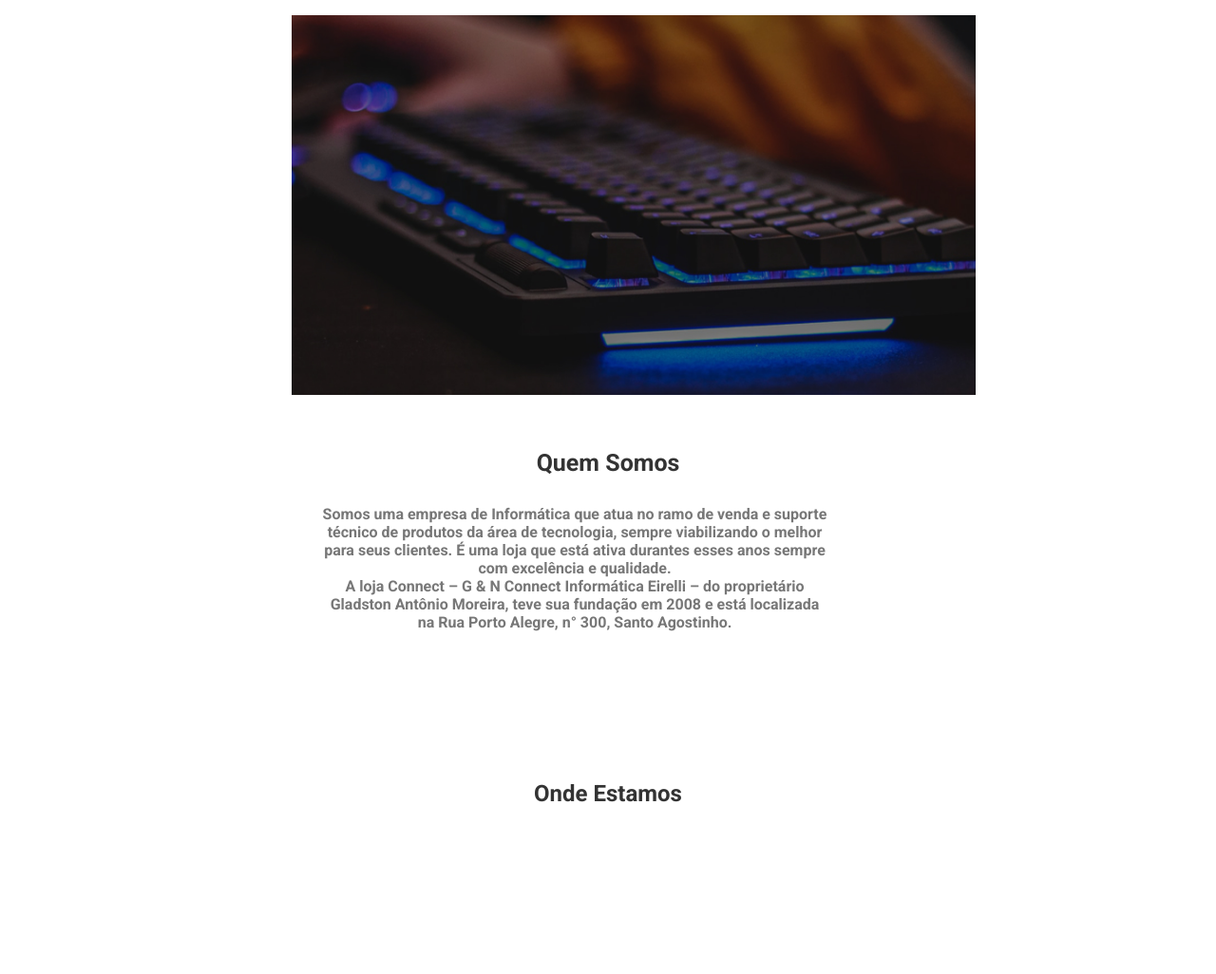
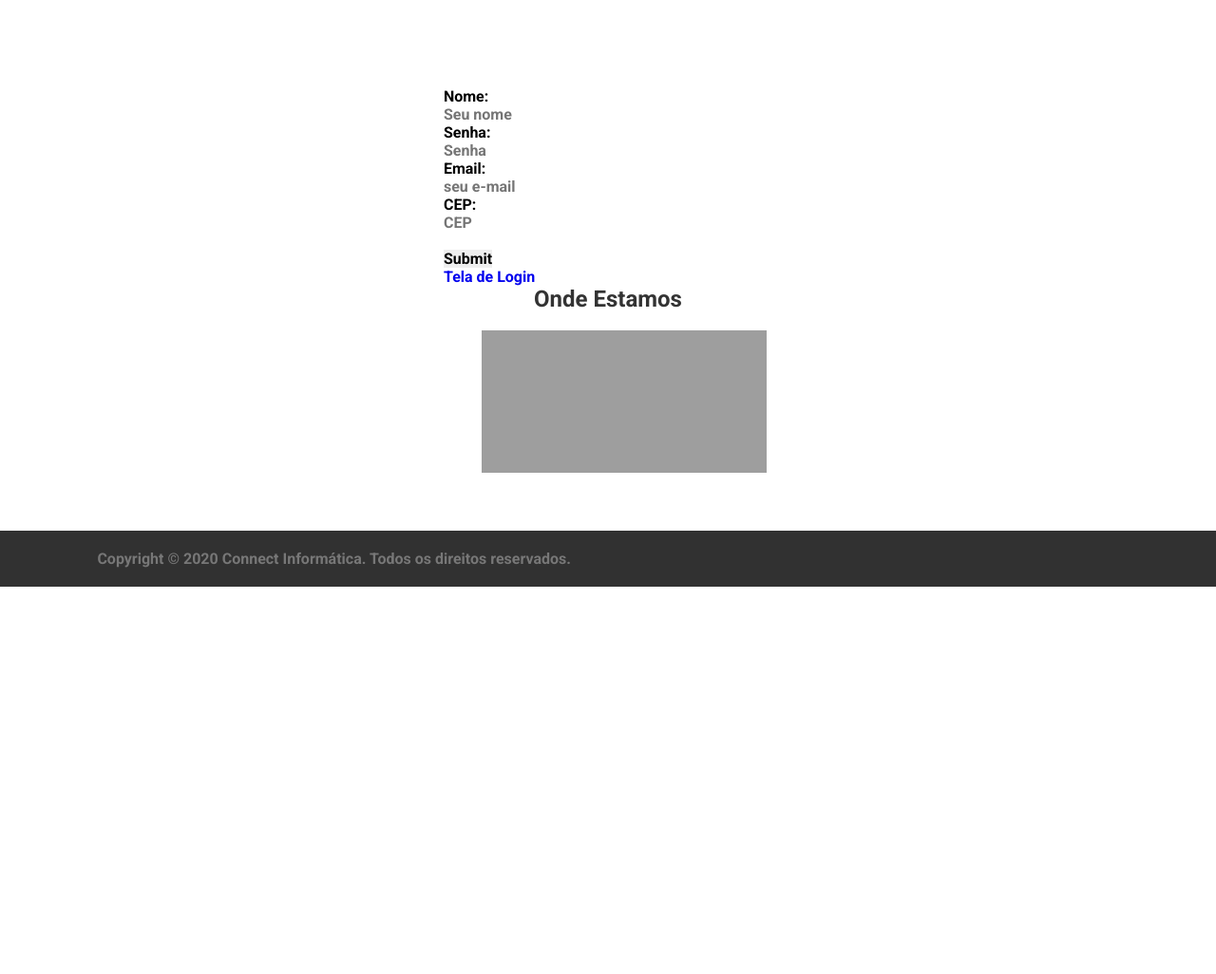
Before and after one commit to DanielV75/Connect_TCC-1, a plain HTML site: page cadastro.html in a window 1280 px wide. Shown: the part 232-1258 px from the top of the page at 95% size. After the commit the page ends 850 px from the top, so only its background shows below. Drawn offline with Linux system fonts and the light colour scheme; grey boxes are pictures that could not be loaded.

Commit message:
Update cadastro.html

```diff
--- a/cadastro.html
+++ b/cadastro.html
@@ -34,30 +34,31 @@
                             <h1 class="text-muted">Destaques</h1>
                         </div>
                                 <br>
-                            <div id="slider">
-                                <ul class="slides">
-                                    <li class="slide"><img src="img/slide1.jpg"></li>
-                                    <li class="slide"><img src="img/slide2.jpg"></li>
-                                    <li class="slide"><img src="img/slide3.jpg"></li>
-                                    <li class="slide"><img src="img/slide1.jpg"></li>
-                                </ul>
-                            </div>
                             <br><br><br>
-                                  <main class="principal">
-                                      <article class="sobre">
-                                          <h2> Quem Somos </h2>
-                                                <p> Somos uma empresa de Informática que atua no ramo de
-                                                venda e suporte técnico de produtos da área de tecnologia,
-                                                sempre viabilizando o melhor para seus clientes. É uma loja
-                                                que está ativa durantes esses anos sempre com excelência e qualidade.<br>
-
-                                                A loja Connect – G &amp; N Connect Informática Eirelli – do proprietário Gladston
-                                                Antônio Moreira, teve sua fundação em 2008 e está localizada na Rua Porto Alegre,
-                                                n° 300, Santo Agostinho.
-                                                </p>
-                                        </article>
-                                            <br><br><br>
-                                    </main>
+                            <section class="section1">
+                                <div>
+                                    <P></P>
+                                    <form>
+                                        <br>
+                                        <justify>
+                                        Nome:<br>
+                                       <input type="text" class="form1" required placeholder="Seu nome"><br>
+                                        Senha:<br>
+                                       <input type="password" class="form1" required placeholder="Senha"><br>
+                                       Email:<br>
+                                       <input type="email" class="form1" required placeholder="seu e-mail"><br>
+                                       CEP:<br>
+                                       <input type="text" class="form1" required placeholder="CEP"><br>
+                                       </justify>
+                                      <br>
+                                      <input type="submit" class="btn">
+                                      <br>
+                                      <span class="subtitle"><a href="index.html">Tela de Login</a></span>
+                                      <br>
+                                      </form>
+                                      <p></p>
+                                </div>
+                              </section>
                                     <div class="onde-estamos">
                                         <h2> Onde Estamos </h2>
                                         <br>
```
